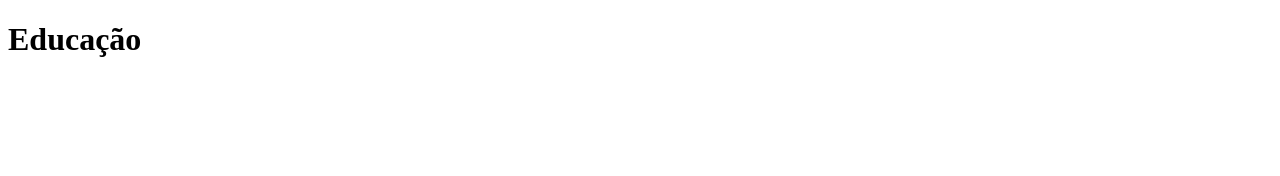
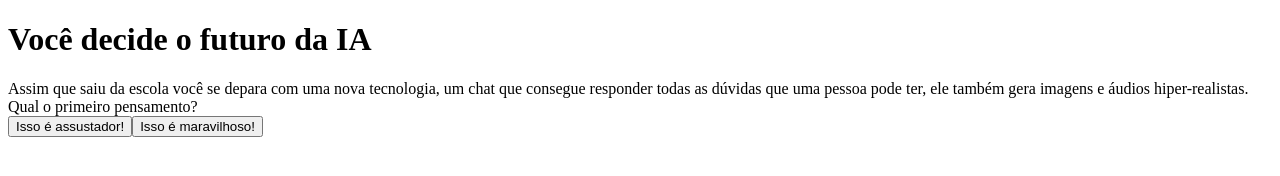
Before and after one commit to gustavolimalaves/segundo-trimestre, a plain HTML site: page index.html in a window 1280 px wide. Drawn offline with Linux system fonts and the light colour scheme.

Commit message:
Add files via upload

```diff
--- a/index.html
+++ b/index.html
@@ -2,20 +2,19 @@
 <html lang="pt-br">
 <head>
     <meta charset="UTF-8">
-    <meta http-equiv="X-UA-Compatible" content="IE=edge">
     <meta name="viewport" content="width=device-width, initial-scale=1.0">
     <link rel="stylesheet" href="style.css">
-    <title>Educação</title>
+    <title>Você decide o futuro da IA</title>
 </head>
 <body>
     <div class="caixa-principal">
-        <h1>Educação</h1>
+        <h1>Você decide o futuro da IA</h1>
         <div class="caixa-perguntas"></div>
-            <div class="caixa-alternativas"></div>
-                <div class="caixa-resultado">
-                    <p class="texto-resultado"></p>
+        <div class="caixa-alternativas"></div>
+        <div class="caixa-resultado">
+            <p class="texto-resultado"></p>
         </div>
     </div>
-       <script src="script.js"></script>
+    <script src="script.js"></script>
 </body>
 </html>
--- a/script.js
+++ b/script.js
@@ -1,41 +1,62 @@
-const caixaPrincipal = document.querySelector(".caixa-principal")
-const caixaPerguntas = document.querySelector(".caixa-prguntas")
-const caixaAlternativas = document.querySelector(".caixa-alternativa")
-const caixaResultado = document.querySelector(".caixa-resultado")
-const textoResultado = document.uerySelector(".texto-resultado")
+const caixaPrincipal = document.querySelector(".caixa-principal");
+const caixaPerguntas = document.querySelector(".caixa-perguntas");
+const caixaAlternativas = document.querySelector(".caixa-alternativas");
+const caixaResultado = document.querySelector(".caixa-resultado");
+const textoResultado = document.querySelector(".texto-resultado");
 
 const perguntas = [
     {
-    enunciado: "Gustavo entrou no ensino médio em 2022. Ele faz parte do novo ensino médio?",
+        enunciado: "Assim que saiu da escola você se depara com uma nova tecnologia, um chat que consegue responder todas as dúvidas que uma pessoa pode ter, ele também gera imagens e áudios hiper-realistas. Qual o primeiro pensamento?",
         alternativas: [
-    "Sim, infelizmente!",
-    "Não, graças a Deus! "
+            "Isso é assustador!",
+            "Isso é maravilhoso!"
         ]
     },
     {
-    enunciado: "Você acha que o novo ensino médio ajuda o Gustavo a passar no vestibular?",
+        enunciado: "Com a descoberta desta tecnologia, chamada Inteligência Artificial (IA), uma professora de tecnologia da escola decidiu fazer uma sequência de aulas sobre esta tecnologia. No fim de uma aula ela pede que você escreva um trabalho sobre o uso de IA em sala de aula. Qual atitude você toma?",
         alternativas: [
-    "Sim, pois os professores são capacitados corretamente para os novos componentes.",
-    "Não, pois os professores são obrigados a darem aulas sem nenhuma ligação com a sua formação."
+            "Utiliza uma ferramenta de busca na internet que utiliza IA para que ela ajude a encontrar informações relevantes para o trabalho e explique numa linguagem que facilite o entendimento.",
+            "Escreve o trabalho com base nas conversas que teve com colegas, algumas pesquisas na internet e conhecimentos próprios sobre o tema.",
         ]
     },
     {
-    enunciado: "O novo ensino médio prejudica alunos e professores?",
+        enunciado: "Após a elaboração do trabalho, a professora realizou um debate entre a turma para entender como foi realizada a pesquisa e escrita. Nessa conversa também foi levantado um ponto muito importante: como a IA impacta o trabalho do futuro. Nesse debate, como você se posiciona?",
         alternativas: [
-    "Sim",
-    "Não"
-    ]
-},{
-    enunciado: "Os componentes do novo ensino médio foram adicionados de maneira funcional?",
-    alternativas: [
-    "Não, pois são componentes como: empreendedorismo, conversação, projeto de vida.",
-    "Sim, pois foram acrescentados aulas de: biologia, química, sociologia e história com aprofundamento."
-    ]
-},{
-    enunciado: "Pergunta5",
-    alternativas: [
-    "Alternativa1",
-    "Alternativa2"
+            "Defende a ideia de que a IA pode criar novas oportunidades de emprego e melhorar habilidades humanas.",
+            "Me preocupo com as pessoas que perderão seus empregos para máquinas e defendem a importância de proteger os trabalhadores."
         ]
     },
+    {
+        enunciado: "Ao final da discussão, você precisou criar uma imagem no computador que representasse o que pensa sobre IA. E agora?",
+        alternativas: [
+            "Criar uma imagem utilizando uma plataforma de design como o Paint.",
+            "Criar uma imagem utilizando um gerador de imagem de IA."
         ]
+    },
+    {
+        enunciado: "Você tem um trabalho em grupo de biologia para entregar na semana seguinte, o andamento do trabalho está um pouco atrasado e uma pessoa do seu grupo decidiu fazer com ajuda de uma IA. O problema é que o trabalho está totalmente igual ao do chat. O que você faz?",
+        alternativas: [
+           "Escrever comandos para o chat é uma forma de contribuir com o trabalho, por isso não é um problema utilizar o texto inteiro.",
+            "O chat pode ser uma tecnologia muito avançada, mas é preciso manter a atenção pois toda máquina erra, por isso revisar o trabalho e contribuir com as perspectivas pessoais é essencial."
+        ]
+    },
+];
+
+let atual = 0;
+let perguntaAtual;
+
+function mostraPergunta() {
+    perguntaAtual = perguntas[atual];
+    caixaPerguntas.textContent = perguntaAtual.enunciado;
+    mostraAlternativas();
+}
+
+function mostraAlternativas() {
+    for (const alternativa of perguntaAtual.alternativas) {
+        const botaoAlternativas = document.createElement("button");
+        botaoAlternativas.textContent = alternativa;
+        caixaAlternativas.appendChild(botaoAlternativas);
+    }
+}
+
+mostraPergunta();
```
Also changed, not shown: 1 other file. Lines whose indentation alone changed are shown as unchanged.
